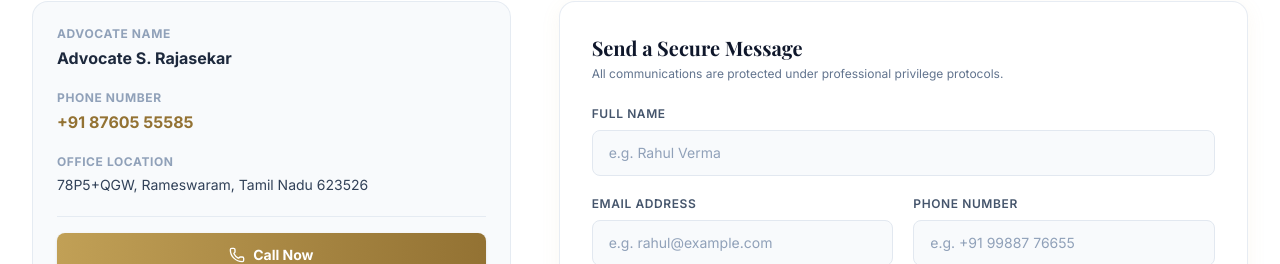
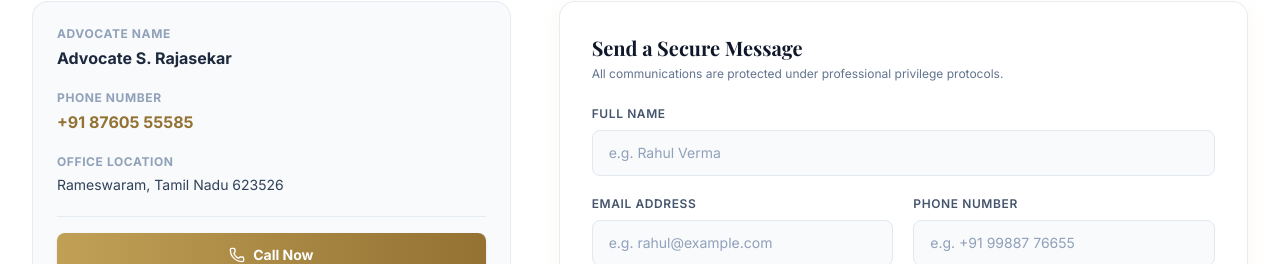
Before and after one commit to Sasmith05/Waram, a Next.js app: page / in a window 1280 px wide. Shown: the part 2117-2381 px from the top of the page. Built offline with nearby package versions, Linux system fonts and the light colour scheme; a web font is replaced by a local one.

Commit message:
Remove Plus Code prefix from UI displayed address

```diff
--- a/src/data/content.ts
+++ b/src/data/content.ts
@@ -105,7 +105,7 @@ export const contactInfo: ContactInfo = {
   phone: "+918760555585",
   phoneDisplay: "+91 87605 55585",
   email: "notaryrajasekar@gmail.com",
-  address: "78P5+QGW, Rameswaram, Tamil Nadu 623526",
+  address: "Rameswaram, Tamil Nadu 623526",
   googleMapEmbedUrl: "https://maps.google.com/maps?q=78P5%2BQGW%2C%20Rameswaram%2C%20Tamil%20Nadu%20623526&t=&z=16&ie=UTF8&iwloc=&output=embed",
   whatsappNumber: "918760555585",
   whatsappMessage: "Hello, I would like to enquire about your legal consultation services."
```
